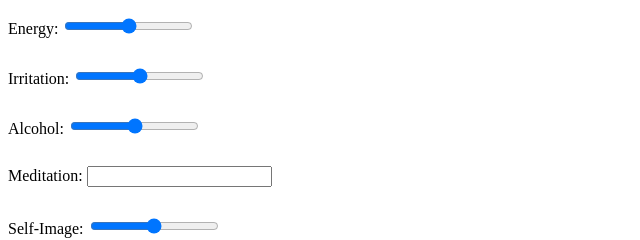
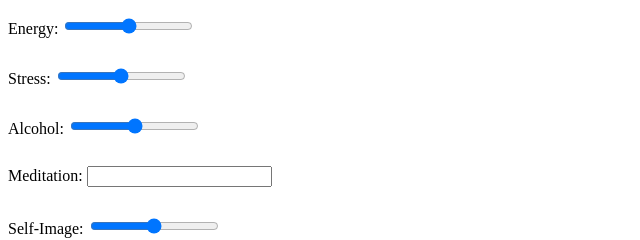
Before and after one commit to tomasantunes/life-gauges, a plain HTML site: page index.html in a window 1280 px wide. Shown: the part 142-382 px from the top of the page, 0-640 px from the left. Drawn offline with Linux system fonts and the light colour scheme.

Commit message:
Update index.html

```diff
--- a/index.html
+++ b/index.html
@@ -33,8 +33,8 @@
     </div>
 
     <div class="slider">
-        <label for="points">Irritation:</label>
-        <input type="range" id="irritation" min="0" max="100">
+        <label for="points">Stress:</label>
+        <input type="range" id="stress" min="0" max="100">
     </div>
 
     <div class="slider">
```
